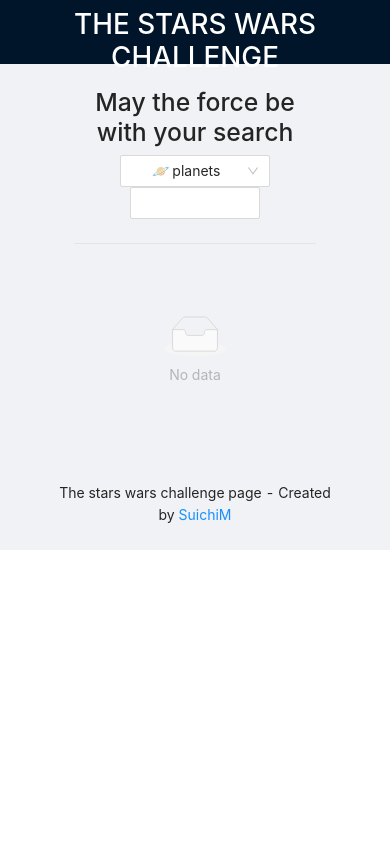
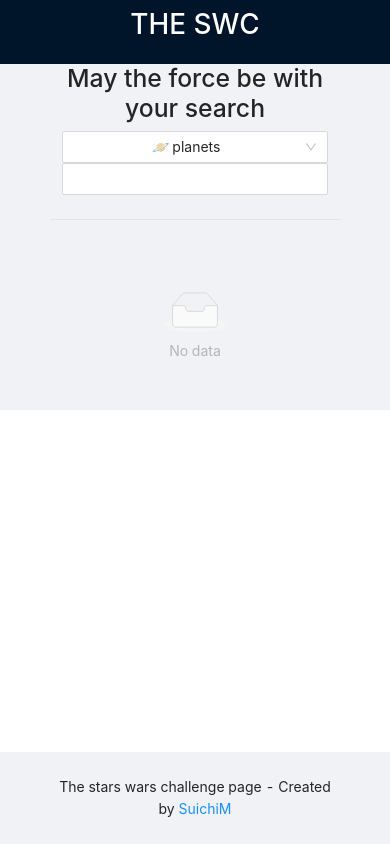
Before and after one commit to SuichiM/starsWarsProject, a React app: page / in a window 390 px wide. Built offline with nearby package versions, Linux system fonts and the light colour scheme.

Commit message:
some responsive stuff

```diff
--- a/src/components/Footer.tsx
+++ b/src/components/Footer.tsx
@@ -4,7 +4,7 @@
 const {Footer} = Layout;
 
 const PageHeader: React.FC = () => (
-  <Footer style={{textAlign: 'center'}}>
+  <Footer className="fixed-bottom" style={{textAlign: 'center'}}>
     The stars wars challenge page - Created by{' '}
     <a href="https://github.com/SuichiM">SuichiM</a>
   </Footer>
--- a/src/components/Header.tsx
+++ b/src/components/Header.tsx
@@ -11,7 +11,10 @@
       width: '100%',
       textAlign: 'center',
     }}>
-    <h1 className="mt-2 text-white">THE STARS WARS CHALLENGE</h1>
+    <h1 className="mt-2 text-white d-none d-md-block">
+      THE STARS WARS CHALLENGE
+    </h1>
+    <h1 className="mt-2 text-white d-block d-md-none">THE SWC</h1>
   </Header>
 );
 
--- a/src/components/Layout.tsx
+++ b/src/components/Layout.tsx
@@ -13,21 +13,16 @@
       <Content
         className="site-layout"
         style={{padding: '0 50px', marginTop: 64}}>
-        <div
-          className="site-layout-background"
-          style={{padding: 24, minHeight: 380}}>
-          {children}
-        </div>
+        {children}
       </Content>
       <PageFooter></PageFooter>
     </Layout>
     <style jsx>{`
       .site-layout {
-        height: 'calc(100vh - 55px)';
+        background: #fff;
+        height: calc(100vh - 64px - 70px);
       }
       .site-layout .site-layout-background {
-        background: #fff;
-        height: calc(100vh - 64px - 70px);
       }
     `}</style>
   </>
--- a/src/components/List.tsx
+++ b/src/components/List.tsx
@@ -1,14 +1,5 @@
 import React, {useContext, useState, ReactNode} from 'react';
-import {
-  List,
-  Avatar,
-  Tooltip,
-  Button,
-  Popconfirm,
-  message,
-  Modal,
-  Image,
-} from 'antd';
+import {List, Avatar, Tooltip, Button, Popconfirm, message, Modal} from 'antd';
 import {MainContext} from '@pages/App';
 import {TYPE_OPTIONS} from '@config/index';
 
@@ -73,6 +64,7 @@
 const renderItem = (item, removeAction) => (
   <Item actions={renderActions(item, removeAction)}>
     <Meta
+      className="d-flex flex-sm-row"
       avatar={renderAvatar(item)}
       title={
         <a target="_blank" rel="noreferrer" href={item.url}>
@@ -91,13 +83,13 @@
 const teachThem = () =>
   Modal.error({
     title: `I find your obstinacy... disturbing`,
-    width: 700,
+    width: '50%',
     content: (
       <div className="container text-center">
-        <Image
-          width={400}
+        <img
           src="https://66.media.tumblr.com/81b20d0dc155e45e32d6aad6fda2e134/tumblr_nxmktjrb9s1rey868o1_500.gif"
-        />
+          className="rounded mx-auto d-block mt-2 responsive-img"
+          alt="the evil don't worry about a11y"></img>
         <div className="h1 mt-2">Promise to stop!</div>
       </div>
     ),
@@ -122,13 +114,31 @@
   };
 
   return (
-    <div className="container w-75">
+    <>
+      <div className="container infinite-container col-12 col-md-8 col-lg-7">
         <List
           itemLayout="horizontal"
           dataSource={selectedOptions}
           renderItem={(item) => renderItem(item, removeItem)}
         />
       </div>
+      <style jsx>{`
+        .responsive-img {
+          width: 100%;
+          max-width: 400px;
+          height: auto;
+        }
+        .infinite-container {
+          height: 65%;
+          overflow: auto;
+          -ms-overflow-style: none; /* IE and Edge */
+          scrollbar-width: none; /* Firefox */
+        }
+        .infinite-container::-webkit-scrollbar {
+          display: none;
+        }
+      `}</style>
+    </>
   );
 };
 
--- a/src/components/Search.tsx
+++ b/src/components/Search.tsx
@@ -19,6 +19,8 @@
 };
 
 const DELAY_TIME = 800;
+
+const makeID = (url) => {};
 
 const SearchComponent: React.FC = () => {
   const {selectedOptions, setSelectedOptions} = useContext(MainContext);
@@ -48,6 +50,9 @@
       (el) => el.type === type && el.name === selectedOption.name,
     );
     if (alreadyAdded) return showRequest();
+
+    const {url} = selectedOptions;
+    const id = makeID(url);
 
     setSelectedOptions([
       ...selectedOptions,
@@ -102,9 +107,7 @@
     <div className="container text-center">
       <div className="h2 mx-auto">May the force be with your search</div>
       <Select
-        style={{
-          width: 150,
-        }}
+        className="col-12 col-sm-3"
         onChange={(value) => setType(value)}
         value={type}>
         {typeOptionsRender}
@@ -113,9 +116,7 @@
         showSearch
         value={searchText}
         placeholder="Input your search"
-        style={{
-          width: '60%',
-        }}
+        className="col-12 col-sm-7"
         defaultActiveFirstOption={false}
         showArrow={false}
         filterOption={false}
```
Lines whose indentation alone changed are shown as unchanged.
